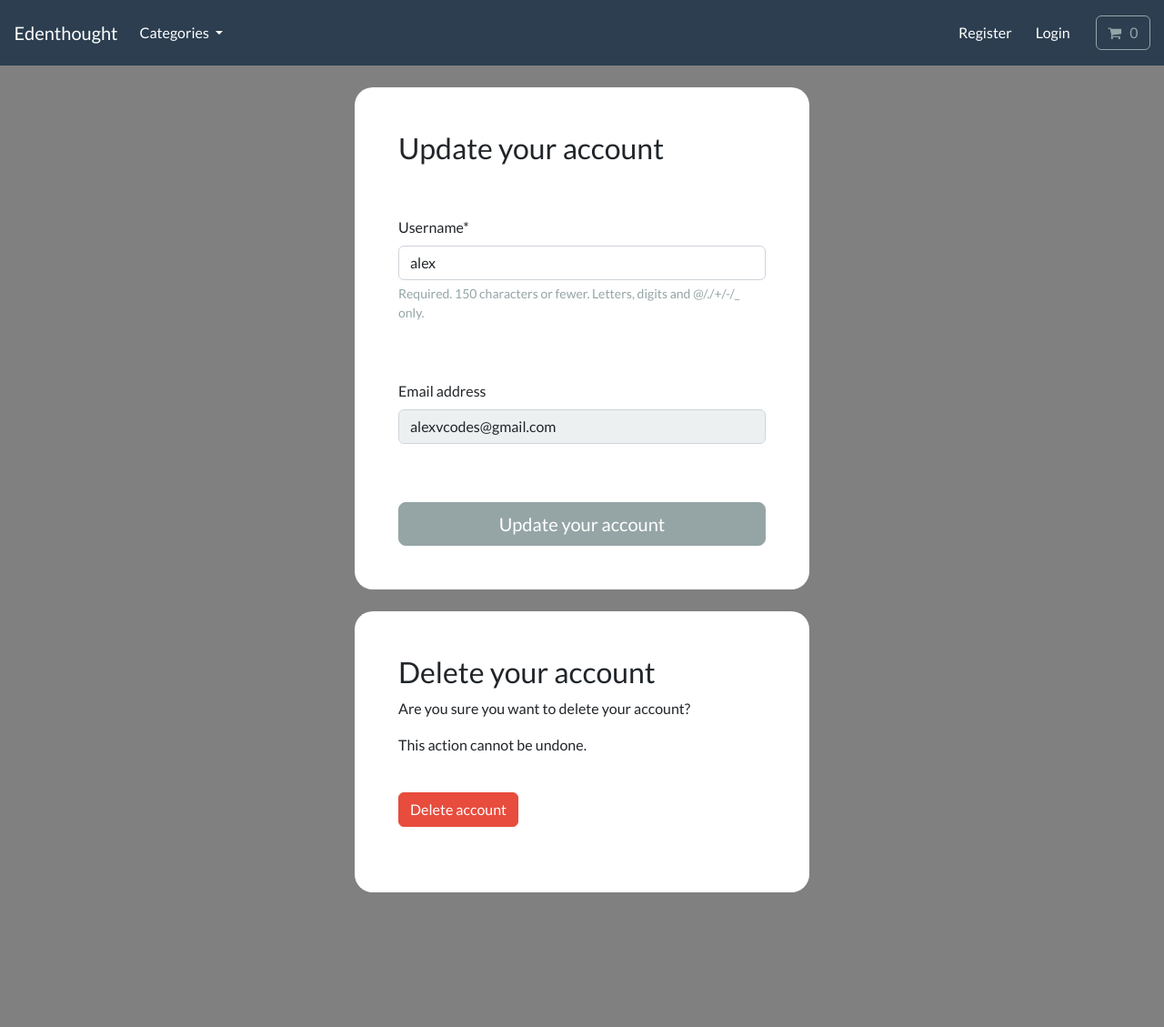
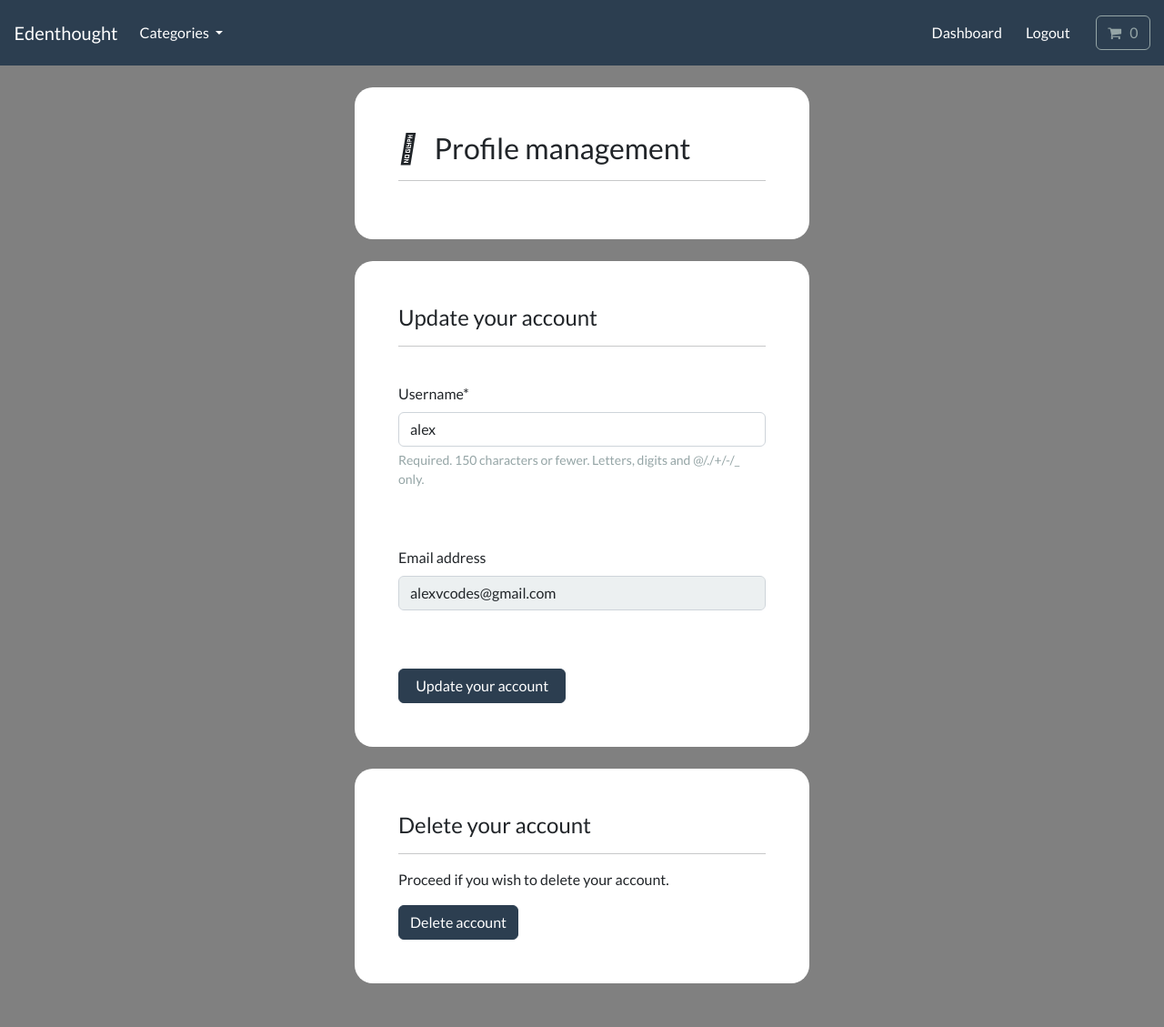
Before and after one commit to AlejandraValdivia/django-ecommerce, a Django app: page /account/profile-management/ in a window 1280 px wide. Shown: the whole page at 91% size. Before the commit the page ends 981 px from the top, so only its background shows below. Run offline with Django 5.2, Linux system fonts and the light colour scheme; a user stored in the database is signed in; data comes from the database, SQL or seed files in the repository; both versions use the stored data as it was after the commit; some libraries are stand-ins or nearby versions.

Commit message:
feat: application ui/ux

```diff
--- a/ecommerce/account/templates/account/profile-management.html
+++ b/ecommerce/account/templates/account/profile-management.html
@@ -21,10 +21,21 @@
 
 <body>
   <br />
+
   <div class="container bg-white shadow-md p-5 form-layout">
-    <h3>Update your account</h3>
+    <h3><i class="fa-solid fa-user"></i> &nbsp; Profile management</h3>
+
+    <hr />
+
+  </div>
 
   <br />
+
+  <div class="container bg-white shadow-md p-5 form-layout">
+    <h4>Update your account</h4>
+
+    <hr />
+
     <br />
 
     <form method="POST" autocomplete="off">
@@ -38,7 +49,7 @@
       <br />
       <button
         type="submit"
-        class="btn btn-secondary btn-lg w-100 btn-block p-2"
+        class="btn btn-primary navbar-btn text-white"
       >
         &nbsp; Update your account &nbsp;
       </button>
@@ -49,26 +60,21 @@
     <br />
 
     <div class="container bg-white shadow-md p-5 form-layout">
-    <h3>Delete your account</h3>
-    <p>Are you sure you want to delete your account?</p>
-    <p>This action cannot be undone.</p>
-    <br />
-    <form method="POST" autocomplete="off">
-      {% csrf_token %}
+      <h4>Delete your account</h4>
+
+      <hr />
+      <p>Proceed if you wish to delete your account.</p>
 
         <a
-      class="btn btn-danger navbar-btn text-white"
+        class="btn btn-primary navbar-btn text-white"
         type="button"
         href="{% url 'delete-account' %}"
       >
         Delete account
       </a>
-      <br />
-    </form>
-    <br />
+
     </div>
-  <br />
-  <br />
+
 
 
 </body>
--- a/ecommerce/store/templates/store/base.html
+++ b/ecommerce/store/templates/store/base.html
@@ -114,19 +114,40 @@
 
             <ul class="navbar-nav ms-auto">
 
+                {% if user.is_authenticated %}
+
 
                     <li class="nav-item">
 
-                    <a class="btn btn-alert navbar-btn text-white" type="button"  href="{% url 'register' %}"> Register </a>
+                        <a class="btn btn-alert navbar-btn text-white" type="button"  href="{% url 'dashboard' %}"> Dashboard </a>
 
                     </li>
 
+                    {% else%}
+
+                    <a class="btn btn-alert navbar-btn text-white" type="button"  href="{% url 'register' %}"> Register  </a>
+
+                {% endif %}
+
+                {% if user.is_authenticated %}
+
+                    <li class="nav-item">
+
+                        <a class="btn btn-alert navbar-btn text-white" type="button"  href="{% url 'user-logout' %}"> Logout </a>
+
+                    </li>
+
+                    {% else %}
 
                         <li class="nav-item">
 
                             <a class="btn btn-alert navbar-btn text-white" type="button"  href="{% url 'my-login' %}"> Login </a>
 
                         </li>
+
+
+                {% endif %}
+
 
 
                 &nbsp; &nbsp; &nbsp;
```
Also changed, not shown: ecommerce/account/templates/account/dashboard.html (+4 -8 lines), ecommerce/account/templates/account/delete-account.html (+14 -7 lines), ecommerce/db.sqlite3. Lines whose indentation alone changed are shown as unchanged.
